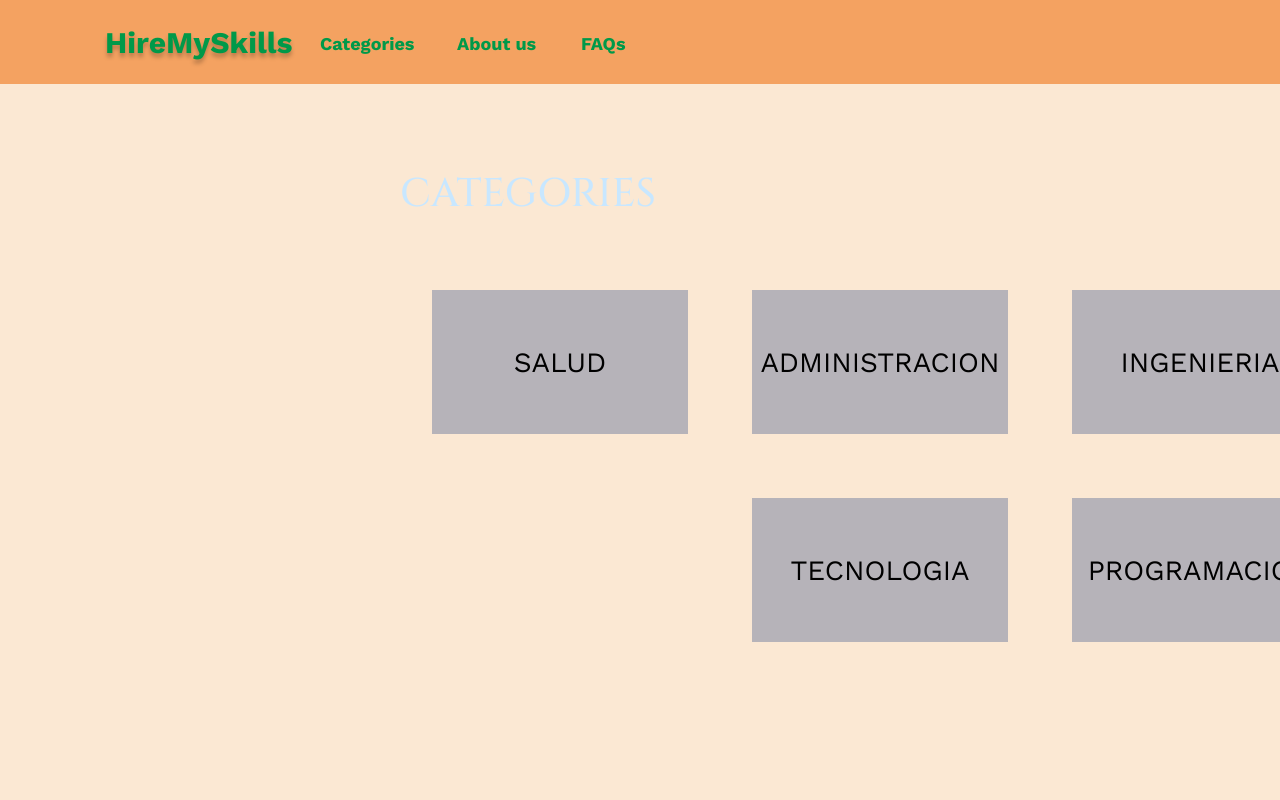
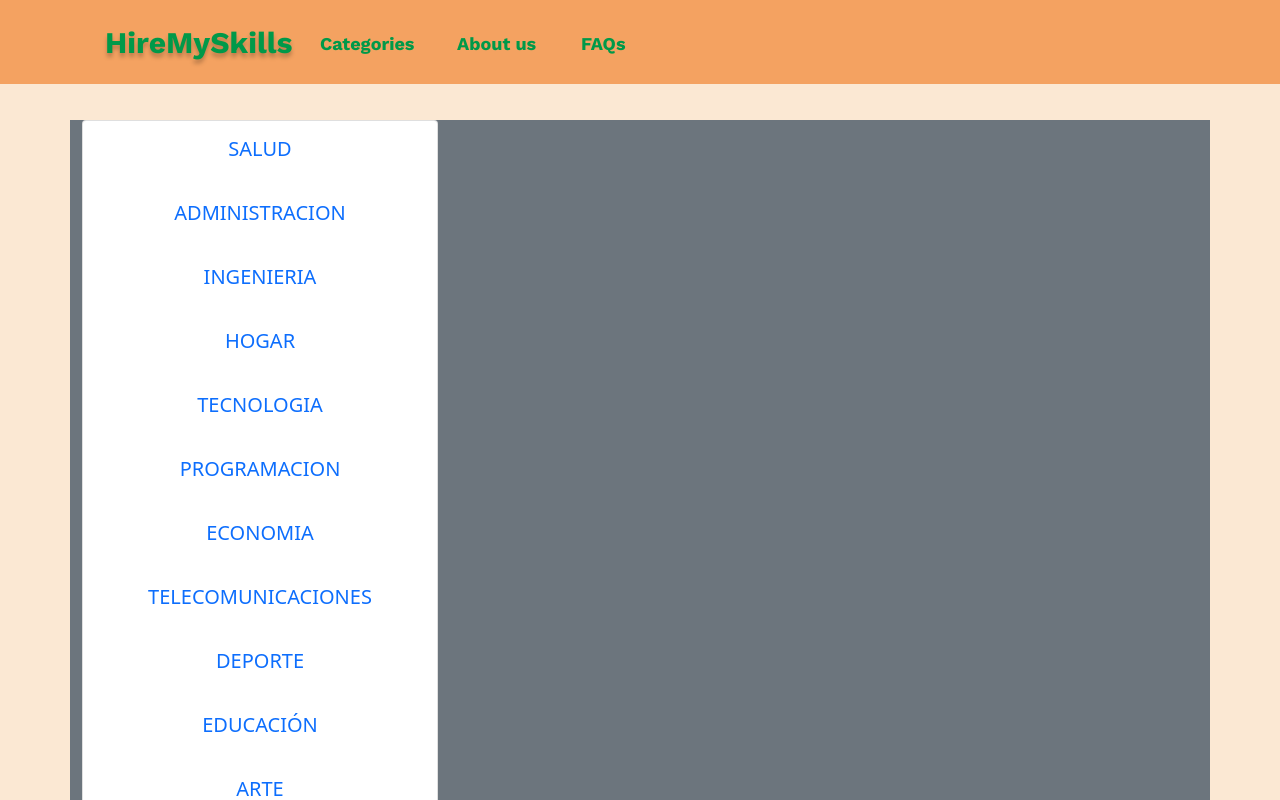
Before and after one commit to sergioare/PF-HireMySkills, a React (Create React App) app in the folder client/: page /categories in a window 1280 px wide. Shown: the top 800 px of the page. Built offline with nearby package versions, Linux system fonts and the light colour scheme.

Commit message:
css cards

```diff
--- a/client/src/components/Categories/General/GeneralCategory.js
+++ b/client/src/components/Categories/General/GeneralCategory.js
@@ -36,22 +36,75 @@ const GeneralCategory = () => {
       name: "PROGRAMACION",
       categoriesSpecific: ["DISEÑO WEB", "APLICACIONES", "SITIOS WEB"],
     },
+    {
+      id: 7,
+      name: "ECONOMIA",
+      categoriesSpecific: [""],
+    },
+    {
+      id: 8,
+      name: "TELECOMUNICACIONES",
+      categoriesSpecific: [""],
+    },
+    {
+      id: 9,
+      name: "DEPORTE",
+      categoriesSpecific: [""],
+    },
+    {
+      id: 10,
+      name: "EDUCACIÓN",
+      categoriesSpecific: [""],
+    },
+    {
+      id: 11,
+      name: "ARTE",
+      categoriesSpecific: [""],
+    },
+    {
+      id: 12,
+      name: "INDUSTRIAL",
+      categoriesSpecific: [""],
+    },
   ]);
 
   return (
-    <div className={styles.cards}>
-      <h1>CATEGORIES</h1>
-      {professional.map((prof) => {
-        return (
-          <div key={prof.id} className={styles.cardsGeneral}>
-            <Link to={`/categories/${prof.id}`}>
-              <h3>{prof.name} </h3>
-            </Link>
+    <div className={styles.general}>
+      <div className="container bg-secondary">
+        <div className="row">
+          <div className="col-4">
+            <div className="card ">
+              {professional.map((prof) => {
+                return (
+                  <div key={prof.id} className="card-body">
+                    <Link
+                      to={`/categories/${prof.id}`}
+                      className="text-decoration-none"
+                    >
+                      <h5 className="card-title text-center">{prof.name} </h5>
+                    </Link>
+                  </div>
+                );
+              })}
+            </div>
           </div>
-        );
-      })}
-      {/* <Footer /> */}
+        </div>
+      </div>
+      <Footer />
     </div>
+    //   <div className={styles.cards}>
+    //     <h1>CATEGORIES</h1>
+    // {professional.map((prof) => {
+    //   return (
+    //     <div key={prof.id} className={styles.cardsGeneral}>
+    //       <Link to={`/categories/${prof.id}`}>
+    //         <h3>{prof.name} </h3>
+    //       </Link>
+    //     </div>
+    //   );
+    // })}
+    //     {/* <Footer /> */}
+    //   </div>
   );
 };
 
--- a/client/src/components/Categories/General/GeneralCategory.module.css
+++ b/client/src/components/Categories/General/GeneralCategory.module.css
@@ -1,14 +1,19 @@
 @import url("https://fonts.googleapis.com/css2?family=Work+Sans:wght@400;700&display=swap");
 
-.cards {
+.general {
+  width: 100%;
+  min-height: 100vh;
+  flex-direction: column;
+  margin-top: 120px;
+}
+
+/* .cards {
   width: 100%;
   display: flex;
   justify-content: center;
   align-items: center;
-  /* margin: 0 auto; */
   gap: 4rem;
   flex-wrap: wrap;
-  /* provisional changes */
   margin-top: 170px;
   margin-left: 400px;
 }
@@ -33,4 +38,4 @@ h3 {
   color: black;
   font-family: "Work Sans", sans-serif;
   text-align: center;
-}
+} */
```
